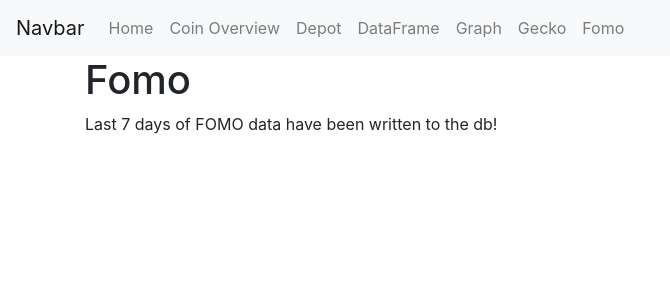
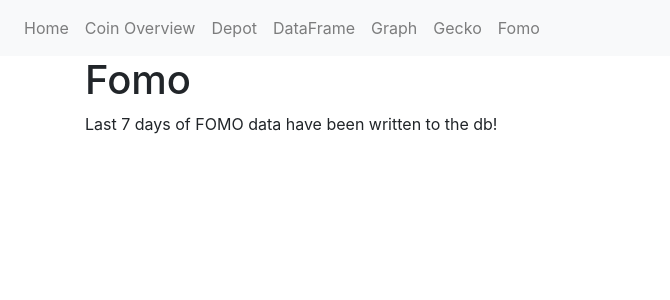
Before and after one commit to raschnick/sp_group_work, a Flask app: page /fomo in a window 1280 px wide. Shown: the top 300 px of the page, without its empty margins (0-670 px from the left). Run offline with Flask 2, Linux system fonts and the light colour scheme; data that the repository does not hold is empty.

Commit message:
remove title navbar

```diff
--- a/templates/navigation.html
+++ b/templates/navigation.html
@@ -1,11 +1,6 @@
 <!-- https://getbootstrap.com/docs/4.0/components/navbar/#nav -->
 <header>
     <nav class="navbar navbar-expand-lg navbar-light bg-light">
-        <a class="navbar-brand" href="#">Navbar</a>
-        <button class="navbar-toggler" type="button" data-toggle="collapse" data-target="#navbarNavAltMarkup"
-                aria-controls="navbarNavAltMarkup" aria-expanded="false" aria-label="Toggle navigation">
-            <span class="navbar-toggler-icon"></span>
-        </button>
         <div class="collapse navbar-collapse" id="navbarNavAltMarkup">
             <div class="navbar-nav">
                 <a class="nav-item nav-link" href="/">Home</a>
```
